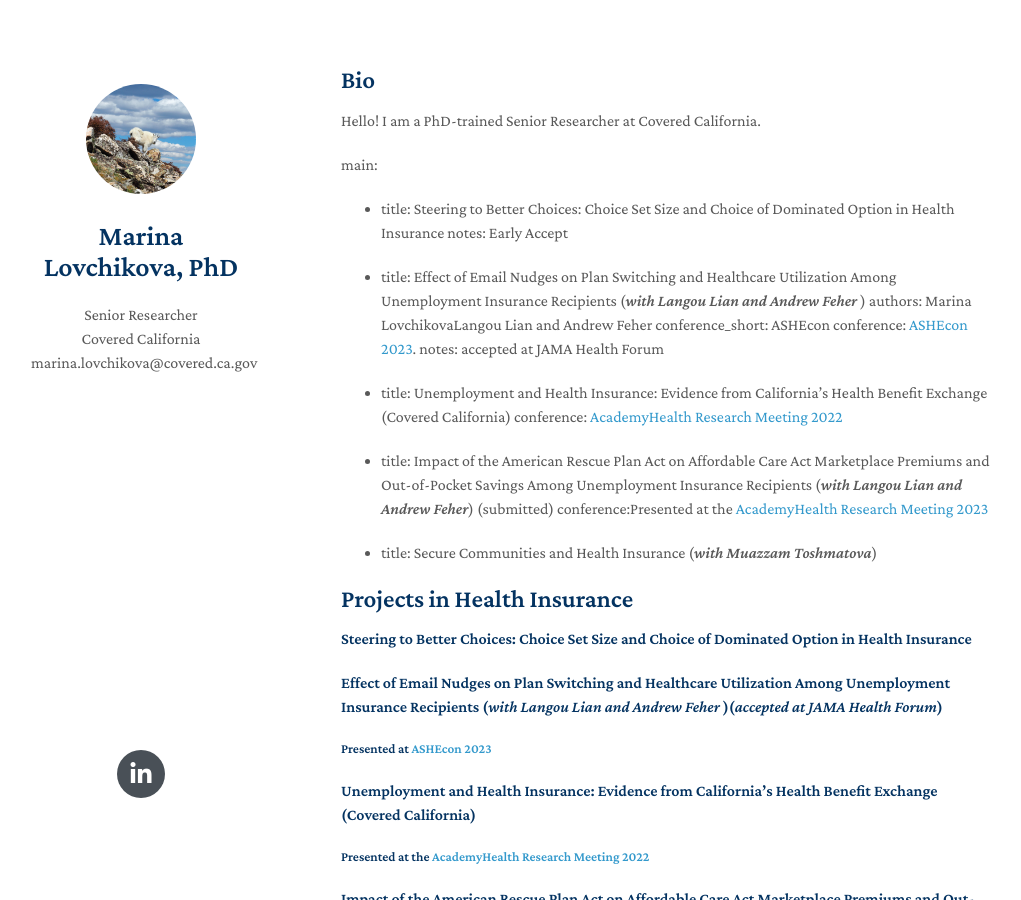
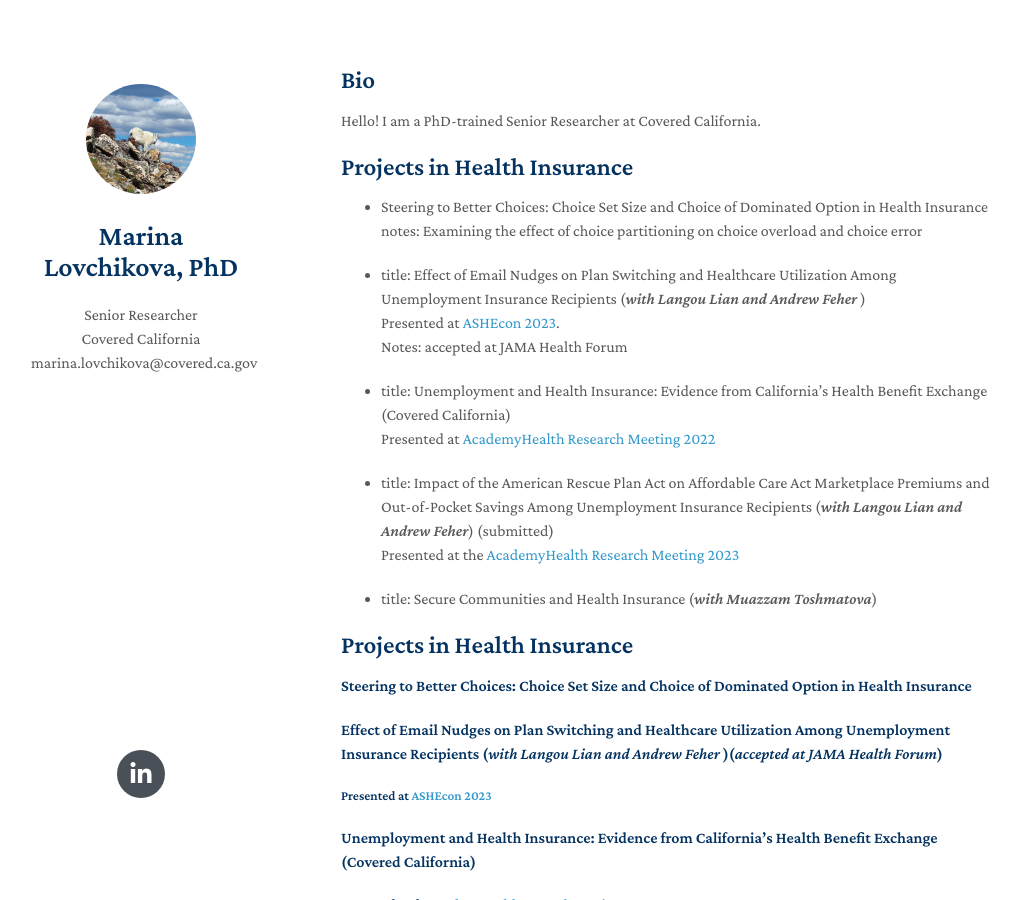
Before and after one commit to mlovchikova/mlovchikova.github.io, a Jekyll site: the page built from index.md, in a window 1280 px wide and 900 px high. Shown: the whole window, without its empty margins (129-1150 px from the left). Built offline with Jekyll 4.4.1, drawn with Linux system fonts in a browser that asks for light colours; nearby versions of some CDN libraries; a style sheet for code colours, icons or effects is not loaded; our own code applies the rules of GitHub Pages for plain Markdown files.

Commit message:
edit projects

```diff
--- a/_includes/projects_health.md
+++ b/_includes/projects_health.md
@@ -1,19 +1,17 @@
-main:
+## Projects in Health Insurance
 
-  - title: Steering to Better Choices: Choice Set Size and Choice of Dominated Option in Health Insurance
-    notes: Early Accept
+  - Steering to Better Choices: Choice Set Size and Choice of Dominated Option in Health Insurance
+    <br>notes: Examining the effect of choice partitioning on choice overload and choice error
 
   - title: Effect of Email Nudges on Plan Switching and Healthcare Utilization Among Unemployment Insurance Recipients (*with Langou Lian and Andrew Feher* )
-    authors: Marina LovchikovaLangou Lian and Andrew Feher
-    conference_short: ASHEcon
-    conference: [ASHEcon 2023](https://ashecon.confex.com/ashecon/2023/meetingapp.cgi/Paper/13472).
-    notes: accepted at JAMA Health Forum
+    <br> Presented at [ASHEcon 2023](https://ashecon.confex.com/ashecon/2023/meetingapp.cgi/Paper/13472).
+    <br> Notes: accepted at JAMA Health Forum
 
 
   - title: Unemployment and Health Insurance: Evidence from California’s Health Benefit Exchange (Covered California)
-    conference: [AcademyHealth Research Meeting 2022](https://academyhealth.confex.com/academyhealth/2022arm/meetingapp.cgi/Paper/53770)
+    <br> Presented at [AcademyHealth Research Meeting 2022](https://academyhealth.confex.com/academyhealth/2022arm/meetingapp.cgi/Paper/53770)
 
   - title: Impact of the American Rescue Plan Act on Affordable Care Act Marketplace Premiums and Out-of-Pocket Savings Among Unemployment Insurance Recipients (*with Langou Lian and Andrew Feher*) (submitted)
-    conference:Presented at the [AcademyHealth Research Meeting 2023](https://academyhealth.confex.com/academyhealth/2023arm/meetingapp.cgi/Paper/58533)
+    <br>Presented at the [AcademyHealth Research Meeting 2023](https://academyhealth.confex.com/academyhealth/2023arm/meetingapp.cgi/Paper/58533)
 
   - title: Secure Communities and Health Insurance (*with Muazzam Toshmatova*)
```
